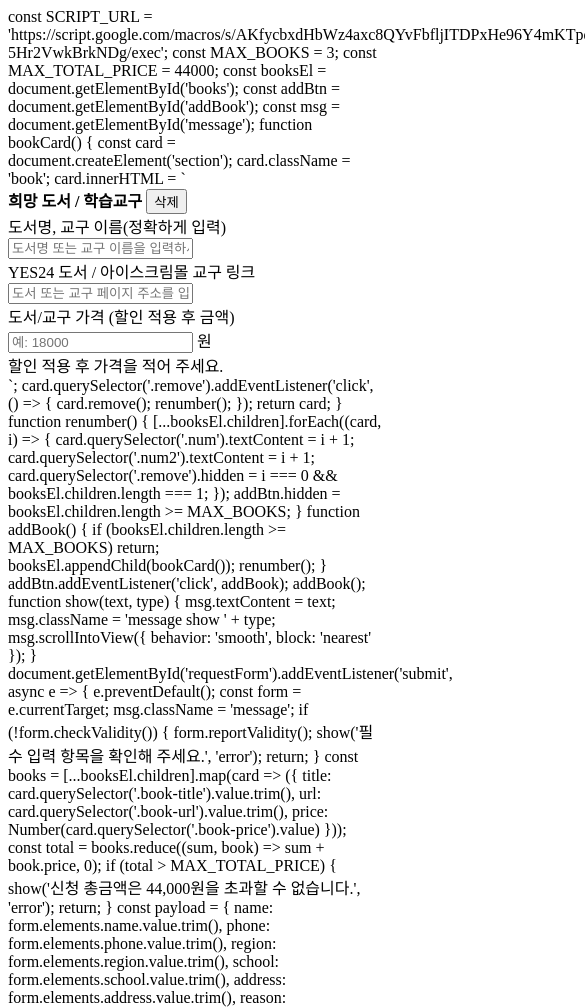
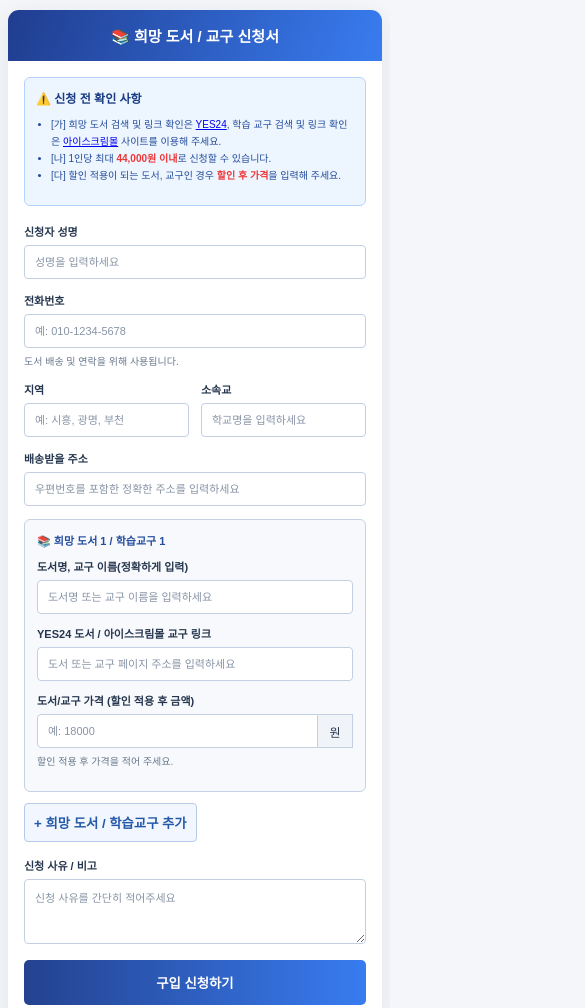
Before and after one commit to limson2/hiligt, a plain HTML site: page index.html in a window 390 px wide. Shown: the top 1008 px of the page, 585 px wide, since content can reach past the window. Drawn offline with Linux system fonts and the light colour scheme.

Commit message:
Update index.html

```diff
--- a/index.html
+++ b/index.html
@@ -1,92 +1,348 @@
 
-const SCRIPT_URL = 'https://script.google.com/macros/s/AKfycbxdHbWz4axc8QYvFbfljITDPxHe96Y4mKTpqtk7ZVHw0D6AN9MqskQk-5Hr2VwkBrkNDg/exec';
+<!DOCTYPE html>
+<html lang="ko">
+<head>
+<meta charset="UTF-8">
+<meta name="viewport" content="width=device-width, initial-scale=1">
+<title>희망 도서 / 교구 신청서</title>
+<style>
+* { box-sizing: border-box; }
+body {
+  margin: 0;
+  background: #f4f6f9;
+  color: #26364e;
+  font-family: "Malgun Gothic", Arial, sans-serif;
+  font-size: 12px;
+}
+.app {
+  max-width: 420px;
+  margin: 18px auto;
+  background: white;
+  border-radius: 11px;
+  box-shadow: 0 6px 22px #1c355018;
+  overflow: hidden;
+}
+.top {
+  background: linear-gradient(110deg,#203d8f,#397cf0);
+  color: white;
+  text-align: center;
+  font-size: 15px;
+  font-weight: bold;
+  padding: 15px;
+}
+.inner { padding: 16px; }
+.notice {
+  background: #edf5ff;
+  border: 1px solid #b6d2ff;
+  border-radius: 6px;
+  padding: 11px;
+  margin-bottom: 17px;
+}
+.notice strong { color: #193b82; }
+.notice ul {
+  padding-left: 15px;
+  color: #244c9a;
+  font-size: 10px;
+  line-height: 1.7;
+}
+.notice b { color: #ed3535; }
+.field { margin-bottom: 13px; }
+label {
+  display: block;
+  font-size: 11px;
+  font-weight: bold;
+  margin-bottom: 6px;
+}
+input, textarea {
+  width: 100%;
+  border: 1px solid #c3d0e2;
+  border-radius: 4px;
+  padding: 9px 10px;
+  font: 12px "Malgun Gothic", sans-serif;
+  background: white;
+}
+input:focus, textarea:focus {
+  outline: none;
+  border-color: #397cf0;
+}
+input::placeholder, textarea::placeholder {
+  color: #8793a5;
+  font-size: 11px;
+}
+.hint {
+  font-size: 10px;
+  color: #68788d;
+  margin-top: 5px;
+}
+.cols {
+  display: grid;
+  grid-template-columns: 1fr 1fr;
+  gap: 12px;
+}
+.book {
+  background: #f7f9fc;
+  border: 1px solid #c5d2e3;
+  border-radius: 6px;
+  padding: 12px;
+  margin-bottom: 11px;
+}
+.bookhead {
+  display: flex;
+  align-items: center;
+  justify-content: space-between;
+  margin-bottom: 10px;
+}
+.bookhead strong {
+  font-size: 11px;
+  color: #244d9e;
+}
+.book .field { margin-bottom: 11px; }
+.remove {
+  border: 1px solid #c4d0df;
+  background: white;
+  border-radius: 3px;
+  padding: 5px 8px;
+  font-size: 10px;
+  cursor: pointer;
+}
+.pricewrap { display: flex; }
+.pricewrap input {
+  border-radius: 4px 0 0 4px;
+}
+.won {
+  display: grid;
+  place-items: center;
+  width: 35px;
+  flex-shrink: 0;
+  border: 1px solid #c3d0e2;
+  border-left: 0;
+  background: #f0f3f8;
+}
+.add {
+  border: 1px solid #b6c9e6;
+  border-radius: 4px;
+  background: #f2f7ff;
+  color: #2458a9;
+  font-weight: bold;
+  padding: 9px;
+  margin-bottom: 15px;
+  cursor: pointer;
+}
+.submit {
+  width: 100%;
+  border: 0;
+  border-radius: 5px;
+  background: linear-gradient(90deg,#24428f,#387cf0);
+  color: white;
+  padding: 13px;
+  font-weight: bold;
+  cursor: pointer;
+}
+.submit:disabled { opacity: .6; }
+textarea { min-height: 65px; }
+.message {
+  display: none;
+  padding: 10px;
+  margin-bottom: 12px;
+  border-radius: 5px;
+  line-height: 1.6;
+}
+.message.show { display: block; }
+.message.error {
+  background: #fff0f0;
+  color: #aa2020;
+}
+.message.success {
+  background: #eaf7ef;
+  color: #146b39;
+}
+@media(max-width:450px) {
+  .app { margin: 10px 8px; }
+}
+</style>
+</head>
+
+<body>
+<main class="app">
+<header class="top">
+📚 희망 도서 / 교구 신청서
+</header>
+
+<div class="inner">
+<section class="notice">
+<strong>⚠️ 신청 전 확인 사항</strong>
+<ul>
+<li>
+[가] 희망 도서 검색 및 링크 확인은
+<a href="https://www.yes24.com/" target="_blank">YES24</a>,
+학습 교구 검색 및 링크 확인은
+<a href="https://i-screammall.co.kr" target="_blank">아이스크림몰</a>
+사이트를 이용해 주세요.
+</li>
+<li>
+[나] 1인당 최대 <b>44,000원 이내</b>로 신청할 수 있습니다.
+</li>
+<li>
+[다] 할인 적용이 되는 도서, 교구인 경우
+<b>할인 후 가격</b>을 입력해 주세요.
+</li>
+</ul>
+</section>
+
+<form id="requestForm">
+
+<div class="field">
+<label>신청자 성명</label>
+<input name="name" required placeholder="성명을 입력하세요">
+</div>
+
+<div class="field">
+<label>전화번호</label>
+<input name="phone" type="tel" required
+placeholder="예: 010-1234-5678">
+<div class="hint">도서 배송 및 연락을 위해 사용됩니다.</div>
+</div>
+
+<div class="cols">
+<div class="field">
+<label>지역</label>
+<input name="region" required
+placeholder="예: 시흥, 광명, 부천">
+</div>
+<div class="field">
+<label>소속교</label>
+<input name="school" required
+placeholder="학교명을 입력하세요">
+</div>
+</div>
+
+<div class="field">
+<label>배송받을 주소</label>
+<input name="address" required
+placeholder="우편번호를 포함한 정확한 주소를 입력하세요">
+</div>
+
+<div id="books"></div>
+
+<button type="button" id="addBook" class="add">
++ 희망 도서 / 학습교구 추가
+</button>
+
+<div class="field">
+<label>신청 사유 / 비고</label>
+<textarea name="reason" required
+placeholder="신청 사유를 간단히 적어주세요"></textarea>
+</div>
+
+<div id="message" class="message" role="status"></div>
+
+<button type="submit" class="submit">
+구입 신청하기
+</button>
+
+</form>
+</div>
+</main>
+
+<script>
+const SCRIPT_URL =
+"https://script.google.com/macros/s/AKfycbxdHbWz4axc8QYvFbfljITDPxHe96Y4mKTpqtk7ZVHw0D6AN9MqskQk-5Hr2VwkBrkNDg/exec";
+
 const MAX_BOOKS = 3;
-const MAX_TOTAL_PRICE = 44000;
+const MAX_PRICE = 44000;
 
-const booksEl = document.getElementById('books');
-const addBtn = document.getElementById('addBook');
-const msg = document.getElementById('message');
+const booksEl = document.getElementById("books");
+const addBtn = document.getElementById("addBook");
+const msg = document.getElementById("message");
 
-function bookCard() {
-  const card = document.createElement('section');
-  card.className = 'book';
+function addBook() {
+  if (booksEl.children.length >= MAX_BOOKS) return;
+
+  const card = document.createElement("section");
+  card.className = "book";
 
   card.innerHTML = `
     <div class="bookhead">
-      <strong>희망 도서 <span class="num"></span> / 학습교구 <span class="num2"></span></strong>
-      <button class="remove" type="button">삭제</button>
+      <strong class="book-name"></strong>
+      <button type="button" class="remove">삭제</button>
     </div>
+
     <div class="field">
       <label>도서명, 교구 이름(정확하게 입력)</label>
-      <input class="book-title" required placeholder="도서명 또는 교구 이름을 입력하세요">
+      <input class="book-title" required
+      placeholder="도서명 또는 교구 이름을 입력하세요">
     </div>
+
     <div class="field">
       <label>YES24 도서 / 아이스크림몰 교구 링크</label>
-      <input class="book-url" type="url" required placeholder="도서 또는 교구 페이지 주소를 입력하세요">
+      <input class="book-url" type="url" required
+      placeholder="도서 또는 교구 페이지 주소를 입력하세요">
     </div>
+
     <div class="field">
       <label>도서/교구 가격 (할인 적용 후 금액)</label>
       <div class="pricewrap">
-        <input class="book-price" type="number" min="1" step="1" required placeholder="예: 18000">
+        <input class="book-price" type="number"
+        min="1" step="1" required placeholder="예: 18000">
         <span class="won">원</span>
       </div>
       <div class="hint">할인 적용 후 가격을 적어 주세요.</div>
-    </div>`;
+    </div>
+  `;
 
-  card.querySelector('.remove').addEventListener('click', () => {
+  card.querySelector(".remove").onclick = () => {
     card.remove();
     renumber();
-  });
+  };
 
-  return card;
+  booksEl.appendChild(card);
+  renumber();
 }
 
 function renumber() {
   [...booksEl.children].forEach((card, i) => {
-    card.querySelector('.num').textContent = i + 1;
-    card.querySelector('.num2').textContent = i + 1;
-    card.querySelector('.remove').hidden =
-      i === 0 && booksEl.children.length === 1;
+    card.querySelector(".book-name").textContent =
+      "📚 희망 도서 " + (i + 1) +
+      " / 학습교구 " + (i + 1);
+
+    card.querySelector(".remove").hidden =
+      booksEl.children.length === 1;
   });
+
   addBtn.hidden = booksEl.children.length >= MAX_BOOKS;
 }
 
-function addBook() {
-  if (booksEl.children.length >= MAX_BOOKS) return;
-  booksEl.appendChild(bookCard());
-  renumber();
+addBtn.onclick = addBook;
+addBook();
+
+function showMessage(text, type) {
+  msg.textContent = text;
+  msg.className = "message show " + type;
 }
 
-addBtn.addEventListener('click', addBook);
-addBook();
+document.getElementById("requestForm")
+.addEventListener("submit", async function(e) {
+  e.preventDefault();
 
-function show(text, type) {
-  msg.textContent = text;
-  msg.className = 'message show ' + type;
-  msg.scrollIntoView({ behavior: 'smooth', block: 'nearest' });
-}
+  const form = e.currentTarget;
 
-document.getElementById('requestForm').addEventListener('submit', async e => {
-  e.preventDefault();
-  const form = e.currentTarget;
-  msg.className = 'message';
-
-  if (!form.checkValidity()) {
-    form.reportValidity();
-    show('필수 입력 항목을 확인해 주세요.', 'error');
-    return;
-  }
+  if (!form.reportValidity()) return;
 
   const books = [...booksEl.children].map(card => ({
-    title: card.querySelector('.book-title').value.trim(),
-    url: card.querySelector('.book-url').value.trim(),
-    price: Number(card.querySelector('.book-price').value)
+    title: card.querySelector(".book-title").value.trim(),
+    url: card.querySelector(".book-url").value.trim(),
+    price: Number(card.querySelector(".book-price").value)
   }));
 
-  const total = books.reduce((sum, book) => sum + book.price, 0);
+  const total = books.reduce(
+    (sum, book) => sum + book.price, 0
+  );
 
-  if (total > MAX_TOTAL_PRICE) {
-    show('신청 총금액은 44,000원을 초과할 수 없습니다.', 'error');
+  if (total > MAX_PRICE) {
+    showMessage(
+      "신청 총금액은 44,000원을 초과할 수 없습니다.",
+      "error"
+    );
     return;
   }
 
@@ -100,31 +356,42 @@ document.getElementById('requestForm').addEventListener('submit', async e => {
   };
 
   books.forEach((book, i) => {
-    const suffix = i === 0 ? '' : String(i + 1);
-    payload['bookTitle' + suffix] = book.title;
-    payload['bookUrl' + suffix] = book.url;
-    payload['price' + suffix] = String(book.price);
+    const suffix = i === 0 ? "" : String(i + 1);
+
+    payload["bookTitle" + suffix] = book.title;
+    payload["bookUrl" + suffix] = book.url;
+    payload["price" + suffix] = String(book.price);
   });
 
-  const button = form.querySelector('.submit');
+  const button = form.querySelector(".submit");
   button.disabled = true;
-  show('신청 내용을 전송하고 있습니다...', 'success');
+
+  showMessage("신청 내용을 전송하고 있습니다...", "success");
 
   try {
     await fetch(SCRIPT_URL, {
-      method: 'POST',
-      mode: 'no-cors',
-      headers: { 'Content-Type': 'text/plain;charset=utf-8' },
+      method: "POST",
+      mode: "no-cors",
+      headers: {
+        "Content-Type": "text/plain;charset=utf-8"
+      },
       body: JSON.stringify(payload)
     });
 
-    show(
-      '전송 요청을 보냈습니다. 실제 접수 여부는 구글 스프레드시트에서 확인해 주세요.',
-      'success'
+    showMessage(
+      "전송 요청을 보냈습니다. 실제 저장 여부는 구글 스프레드시트에서 확인해 주세요.",
+      "success"
     );
+
   } catch (error) {
-    show('전송 요청에 실패했습니다. ' + error.message, 'error');
+    showMessage(
+      "전송 요청에 실패했습니다. 다시 시도해 주세요.",
+      "error"
+    );
   } finally {
     button.disabled = false;
   }
 });
+</script>
+</body>
+</html>
```
